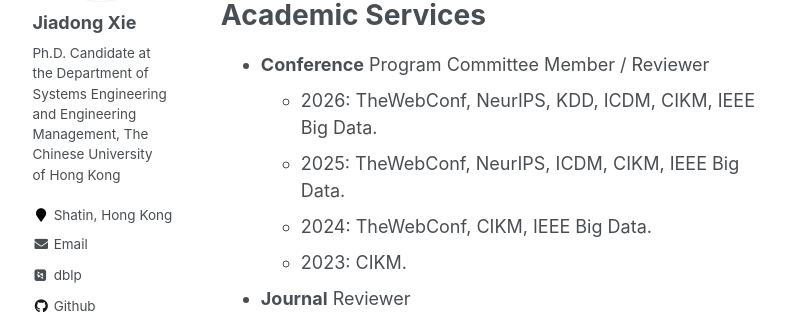
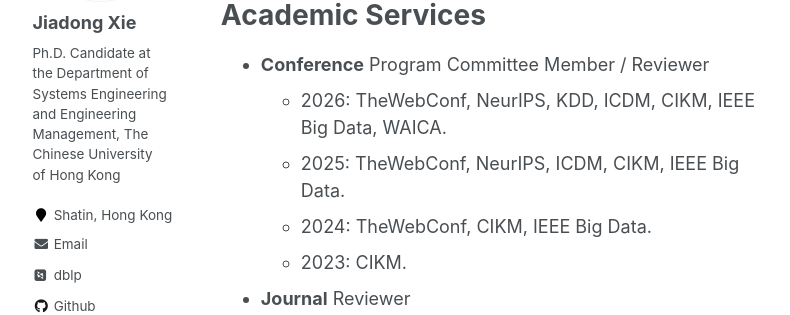
Before and after one commit to Xiejiadong/Xiejiadong.github.io, a Jekyll site: the page built from _pages/about.md, in a window 1280 px wide and 900 px high, scrolled down 3672 px. Shown: the part 170-485 px from the top of the window, without its empty margins (163-953 px from the left). Built offline with Jekyll 4.4.1, drawn with Linux system fonts in a browser that asks for light colours; some web fonts are replaced.

Commit message:
Update about.md

```diff
--- a/_pages/about.md
+++ b/_pages/about.md
@@ -386,7 +386,7 @@ Publications
 Academic Services
 ======
 - **Conference** Program Committee Member / Reviewer
-  - 2026: TheWebConf, NeurIPS, KDD, ICDM, CIKM, IEEE Big Data.
+  - 2026: TheWebConf, NeurIPS, KDD, ICDM, CIKM, IEEE Big Data, WAICA.
   - 2025: TheWebConf, NeurIPS, ICDM, CIKM, IEEE Big Data.
   - 2024: TheWebConf, CIKM, IEEE Big Data.
   - 2023: CIKM.
```
